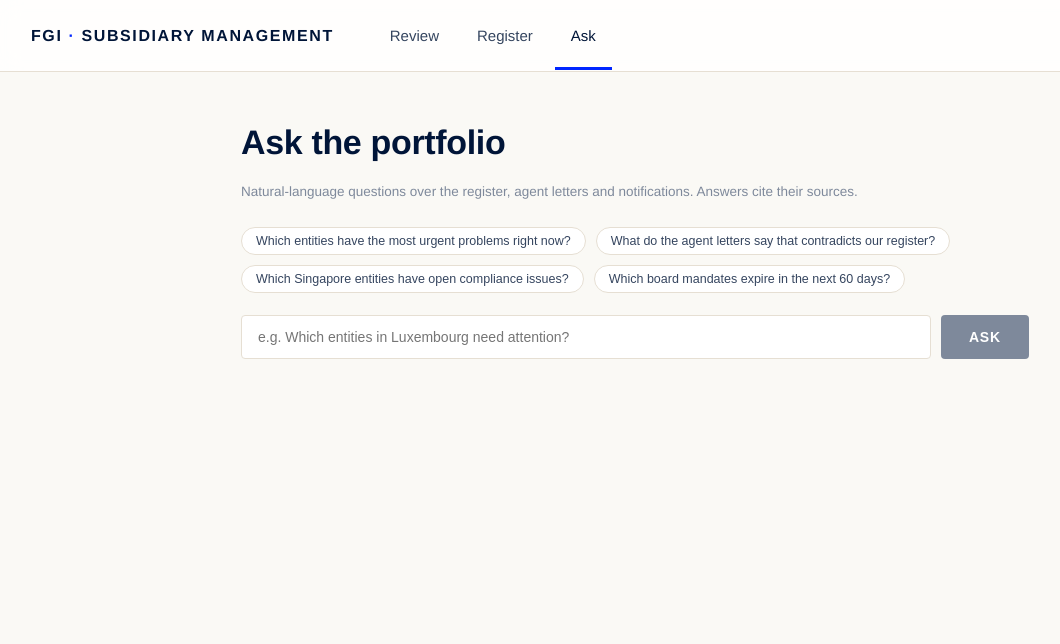
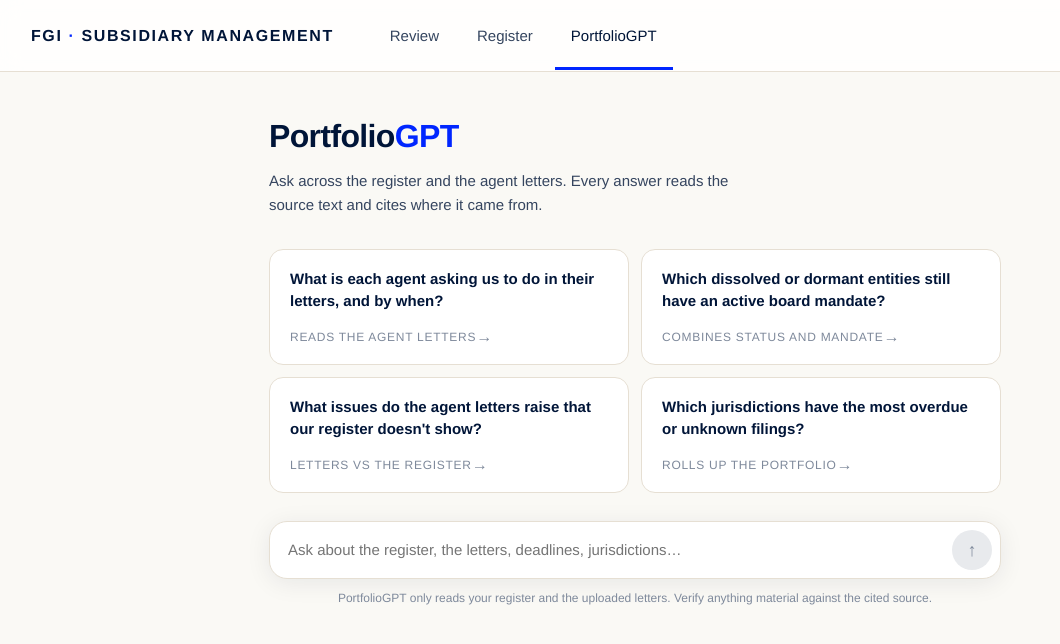
Before and after one commit to ThomasHeim11/Fjord-Global-Investments, a React (Vite) app in the folder frontend/: page /ask in a window 1280 px wide. Shown: the top 644 px of the page, without its empty margins (5-1065 px from the left). Built offline with nearby package versions, Linux system fonts and the light colour scheme.

Commit message:
Refactor Ask page and styles for PortfolioGPT; enhance user interaction, update suggestions, and improve layout

```diff
--- a/frontend/src/App.tsx
+++ b/frontend/src/App.tsx
@@ -12,7 +12,7 @@ export default function App() {
         <nav>
           <NavLink to="/" end>Review</NavLink>
           <NavLink to="/entities">Register</NavLink>
-          <NavLink to="/ask">Ask</NavLink>
+          <NavLink to="/ask">PortfolioGPT</NavLink>
         </nav>
       </header>
       <Routes>
--- a/frontend/src/index.css
+++ b/frontend/src/index.css
@@ -447,24 +447,104 @@ td a { color: var(--accent); }
 .kv dd a { color: var(--accent); }
 .empty { padding: 64px; text-align: center; color: var(--ink-muted); }
 
-/* ---- chat ---- */
-.chat-msg { margin-bottom: 18px; }
-.chat-msg .who {
-  font-size: 11px;
-  font-weight: 700;
-  text-transform: uppercase;
-  letter-spacing: 0.1em;
-  color: var(--ink-muted);
-  margin-bottom: 4px;
+/* ---- PortfolioGPT (conversational Q&A) ---- */
+.pgpt {
+  max-width: 780px;
+  margin: 0 auto;
+  padding: 40px 24px 140px;   /* bottom room for the sticky composer */
 }
-.chat-msg .bubble {
-  padding: 14px 18px;
-  border-radius: 6px;
-  white-space: pre-wrap;
+.pgpt-head { display: flex; align-items: flex-start; justify-content: space-between; gap: 16px; }
+.pgpt-title { font-size: 32px; font-weight: 800; letter-spacing: -0.02em; margin: 0 0 8px; color: var(--midnight); }
+.pgpt-title span { color: var(--accent); }
+.pgpt-sub { color: var(--ink-soft); font-size: 15px; line-height: 1.6; margin: 0; max-width: 56ch; }
+.pgpt-new {
+  flex-shrink: 0; background: var(--surface); border: 1px solid var(--line);
+  border-radius: 99px; padding: 8px 16px; font-family: inherit; font-size: 13px;
+  font-weight: 600; color: var(--ink-soft); cursor: pointer; transition: all .12s;
 }
-.chat-msg.user .bubble { background: var(--sky); border: 1px solid var(--line); }
-.chat-msg.assistant .bubble { background: var(--surface); border: 1px solid var(--line); border-left: 3px solid var(--sea-medium); }
-.chat-sources { margin-top: 12px; border-top: 1px solid var(--line); padding-top: 10px; }
-.chat-source { font-size: 13px; margin-bottom: 6px; }
-.chat-input { display: flex; gap: 10px; }
-.chat-input input { flex: 1; padding: 13px 16px; }
+.pgpt-new:hover { border-color: var(--accent); color: var(--accent); }
+
+/* empty-state suggestion cards */
+.pgpt-suggestions {
+  display: grid; grid-template-columns: 1fr 1fr; gap: 12px; margin: 32px 0 8px;
+}
+.pgpt-card {
+  display: flex; flex-direction: column; justify-content: space-between; gap: 16px;
+  text-align: left; min-height: 116px; padding: 18px 20px;
+  background: var(--surface); border: 1px solid var(--line); border-radius: 14px;
+  font-family: inherit; cursor: pointer; transition: border-color .14s, transform .14s, box-shadow .14s;
+}
+.pgpt-card:hover { border-color: var(--accent); transform: translateY(-2px); box-shadow: 0 6px 20px rgba(0,21,56,0.08); }
+.pgpt-card-q { font-size: 15px; font-weight: 600; color: var(--midnight); line-height: 1.45; }
+.pgpt-card-foot { display: flex; align-items: center; justify-content: space-between; }
+.pgpt-card-hint { font-size: 12px; color: var(--ink-muted); text-transform: uppercase; letter-spacing: 0.06em; }
+.pgpt-card-arrow { color: var(--ink-muted); font-size: 16px; transition: color .14s, transform .14s; }
+.pgpt-card:hover .pgpt-card-arrow { color: var(--accent); transform: translateX(3px); }
+
+/* conversation */
+.pgpt-thread { margin: 28px 0 0; }
+.pgpt-turn { margin-bottom: 28px; }
+.pgpt-turn.user { display: flex; justify-content: flex-end; }
+.pgpt-bubble-user {
+  background: var(--sky); border: 1px solid var(--line);
+  border-radius: 18px 18px 6px 18px; padding: 12px 16px; max-width: 82%;
+  white-space: pre-wrap; line-height: 1.55; color: var(--midnight);
+}
+.pgpt-turn.answer { display: flex; gap: 14px; }
+.pgpt-avatar {
+  width: 30px; height: 30px; flex-shrink: 0; border-radius: 50%;
+  background: var(--midnight); color: #fff; display: flex; align-items: center;
+  justify-content: center; font-size: 14px; margin-top: 2px;
+}
+.pgpt-answer-body { flex: 1; min-width: 0; padding-top: 3px; }
+.pgpt-answer-text { white-space: pre-wrap; line-height: 1.7; color: var(--ink); }
+.pgpt-sources {
+  margin-top: 14px; padding-top: 10px; border-top: 1px solid var(--line);
+  font-size: 13px; color: var(--ink-muted);
+}
+.pgpt-sources-label {
+  font-size: 11px; font-weight: 700; text-transform: uppercase; letter-spacing: 0.1em;
+  color: var(--ink-muted); margin-right: 8px;
+}
+
+/* typing indicator */
+.pgpt-typing { display: inline-flex; gap: 5px; padding: 6px 0; }
+.pgpt-typing span {
+  width: 7px; height: 7px; border-radius: 50%; background: var(--ink-muted);
+  animation: pgpt-bounce 1.2s infinite ease-in-out both;
+}
+.pgpt-typing span:nth-child(2) { animation-delay: 0.15s; }
+.pgpt-typing span:nth-child(3) { animation-delay: 0.3s; }
+@keyframes pgpt-bounce { 0%, 80%, 100% { transform: scale(0.6); opacity: 0.4; } 40% { transform: scale(1); opacity: 1; } }
+
+.pgpt-error {
+  border: 1px solid var(--red); background: #fdf2f2; color: var(--red);
+  border-radius: 10px; padding: 12px 16px; margin-bottom: 16px; font-size: 14px;
+}
+
+/* sticky composer */
+.pgpt-composer {
+  position: sticky; bottom: 20px; margin-top: 18px;
+}
+.pgpt-composer form {
+  display: flex; align-items: flex-end; gap: 8px;
+  background: var(--surface); border: 1px solid var(--line); border-radius: 18px;
+  padding: 8px 8px 8px 18px; box-shadow: 0 4px 24px rgba(0,21,56,0.08);
+  transition: border-color .14s, box-shadow .14s;
+}
+.pgpt-composer form:focus-within { border-color: var(--accent); box-shadow: 0 4px 28px rgba(0,38,255,0.14); }
+.pgpt-composer textarea {
+  flex: 1; border: none; outline: none; resize: none; background: transparent;
+  font-family: inherit; font-size: 15px; line-height: 1.5; color: var(--ink);
+  padding: 8px 0; max-height: 160px;
+}
+.pgpt-send {
+  width: 40px; height: 40px; flex-shrink: 0; border: none; border-radius: 50%;
+  background: var(--accent); color: #fff; font-size: 18px; cursor: pointer;
+  display: flex; align-items: center; justify-content: center; transition: background .12s;
+}
+.pgpt-send:hover { background: var(--midnight); }
+.pgpt-send:disabled { background: var(--gray-light); color: var(--ink-muted); cursor: default; }
+.pgpt-disclaimer { text-align: center; font-size: 12px; color: var(--ink-muted); margin: 10px 0 0; }
+
+@media (max-width: 640px) { .pgpt-suggestions { grid-template-columns: 1fr; } }
--- a/frontend/src/pages/Ask.tsx
+++ b/frontend/src/pages/Ask.tsx
@@ -1,4 +1,4 @@
-import { useRef, useState } from "react";
+import { useEffect, useRef, useState, type KeyboardEvent } from "react";
 
 const BASE = "http://127.0.0.1:8000/api";
 
@@ -14,11 +14,26 @@ interface ChatMessage {
   sources?: Source[];
 }
 
+// Questions Review and Register can't answer at a glance: summarising the
+// letters, combining fields, and rolling up the portfolio. This is where the
+// document retrieval and free-form reasoning earn their place.
 const SUGGESTIONS = [
-  "Which entities have the most urgent problems right now?",
-  "What do the agent letters say that contradicts our register?",
-  "Which Singapore entities have open compliance issues?",
-  "Which board mandates expire in the next 60 days?",
+  {
+    q: "What is each agent asking us to do in their letters, and by when?",
+    hint: "Reads the agent letters",
+  },
+  {
+    q: "Which dissolved or dormant entities still have an active board mandate?",
+    hint: "Combines status and mandate",
+  },
+  {
+    q: "What issues do the agent letters raise that our register doesn't show?",
+    hint: "Letters vs the register",
+  },
+  {
+    q: "Which jurisdictions have the most overdue or unknown filings?",
+    hint: "Rolls up the portfolio",
+  },
 ];
 
 export function Ask() {
@@ -27,6 +42,15 @@ export function Ask() {
   const [busy, setBusy] = useState(false);
   const [error, setError] = useState<string | null>(null);
   const bottomRef = useRef<HTMLDivElement>(null);
+  const taRef = useRef<HTMLTextAreaElement>(null);
+
+  // grow the composer with its content, up to a cap
+  useEffect(() => {
+    const ta = taRef.current;
+    if (!ta) return;
+    ta.style.height = "auto";
+    ta.style.height = `${Math.min(ta.scrollHeight, 160)}px`;
+  }, [input]);
 
   const send = async (question: string) => {
     if (!question.trim() || busy) return;
@@ -69,47 +93,102 @@ export function Ask() {
     return [...parts].join(" · ");
   };
 
+  const onKeyDown = (e: KeyboardEvent<HTMLTextAreaElement>) => {
+    if (e.key === "Enter" && !e.shiftKey) {
+      e.preventDefault();
+      send(input);
+    }
+  };
+
+  const empty = messages.length === 0;
+
   return (
-    <div className="page" style={{ maxWidth: 860 }}>
-      <h1>Ask the portfolio</h1>
-      <p className="muted">
-        Natural-language questions over the register, agent letters and notifications.
-        Answers cite their sources.
-      </p>
+    <div className="pgpt">
+      <div className="pgpt-head">
+        <div>
+          <h1 className="pgpt-title">
+            Portfolio<span>GPT</span>
+          </h1>
+          <p className="pgpt-sub">
+            Ask across the register and the agent letters. Every answer reads the
+            source text and cites where it came from.
+          </p>
+        </div>
+        {!empty && (
+          <button className="pgpt-new" onClick={() => { setMessages([]); setError(null); }}>
+            New chat
+          </button>
+        )}
+      </div>
 
-      {messages.length === 0 && (
-        <div className="controls" style={{ marginTop: 24 }}>
+      {empty && (
+        <div className="pgpt-suggestions">
           {SUGGESTIONS.map((s) => (
-            <button key={s} className="chip" onClick={() => send(s)}>{s}</button>
+            <button key={s.q} className="pgpt-card" onClick={() => send(s.q)}>
+              <span className="pgpt-card-q">{s.q}</span>
+              <span className="pgpt-card-foot">
+                <span className="pgpt-card-hint">{s.hint}</span>
+                <span className="pgpt-card-arrow">→</span>
+              </span>
+            </button>
           ))}
         </div>
       )}
 
-      <div style={{ margin: "20px 0" }}>
-        {messages.map((m, i) => (
-          <div key={i} className={`chat-msg ${m.role}`}>
-            <div className="who">{m.role === "user" ? "You" : "Assistant"}</div>
-            <div className="bubble">
-              {m.content}
-              {m.sources && m.sources.length > 0 && (
-                <div className="chat-sources">
-                  <span className="muted">Sources: {sourceSummary(m.sources)}</span>
-                </div>
-              )}
+      <div className="pgpt-thread">
+        {messages.map((m, i) =>
+          m.role === "user" ? (
+            <div key={i} className="pgpt-turn user">
+              <div className="pgpt-bubble-user">{m.content}</div>
+            </div>
+          ) : (
+            <div key={i} className="pgpt-turn answer">
+              <div className="pgpt-avatar">✦</div>
+              <div className="pgpt-answer-body">
+                <div className="pgpt-answer-text">{m.content}</div>
+                {m.sources && m.sources.length > 0 && (
+                  <div className="pgpt-sources">
+                    <span className="pgpt-sources-label">Sources</span>
+                    {sourceSummary(m.sources)}
+                  </div>
+                )}
+              </div>
+            </div>
+          ),
+        )}
+        {busy && (
+          <div className="pgpt-turn answer">
+            <div className="pgpt-avatar">✦</div>
+            <div className="pgpt-answer-body">
+              <div className="pgpt-typing"><span /><span /><span /></div>
             </div>
           </div>
-        ))}
-        {busy && <div className="chat-msg assistant"><div className="bubble muted">Reading the portfolio…</div></div>}
+        )}
         <div ref={bottomRef} />
       </div>
 
-      {error && <div className="card" style={{ borderColor: "var(--red)", marginBottom: 16 }}>{error}</div>}
+      {error && <div className="pgpt-error">{error}</div>}
 
-      <form className="chat-input" onSubmit={(e) => { e.preventDefault(); send(input); }}>
-        <input type="text" value={input} placeholder="e.g. Which entities in Luxembourg need attention?"
-               onChange={(e) => setInput(e.target.value)} disabled={busy} />
-        <button className="primary" type="submit" disabled={busy || !input.trim()}>Ask</button>
-      </form>
+      <div className="pgpt-composer">
+        <form onSubmit={(e) => { e.preventDefault(); send(input); }}>
+          <textarea
+            ref={taRef}
+            rows={1}
+            value={input}
+            placeholder="Ask about the register, the letters, deadlines, jurisdictions…"
+            onChange={(e) => setInput(e.target.value)}
+            onKeyDown={onKeyDown}
+            disabled={busy}
+          />
+          <button className="pgpt-send" type="submit" disabled={busy || !input.trim()} aria-label="Send">
+            ↑
+          </button>
+        </form>
+        <p className="pgpt-disclaimer">
+          PortfolioGPT only reads your register and the uploaded letters. Verify
+          anything material against the cited source.
+        </p>
+      </div>
     </div>
   );
 }
```
Also changed, not shown: 1 other file (tests, documents, lock files or other folders).
